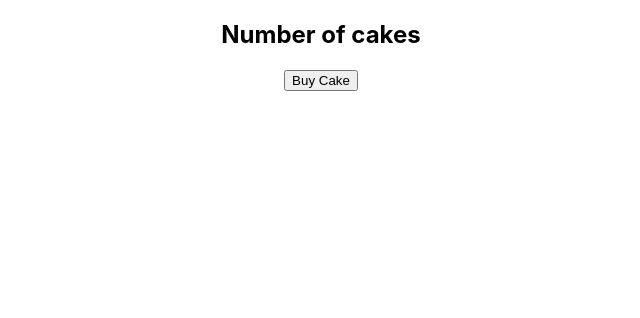
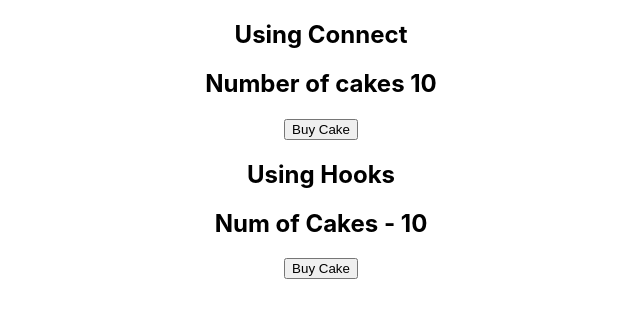
Before and after one commit to sivams20/React-State-Management, a React (Create React App) app: page / in a window 1280 px wide. Shown: the top 318 px of the page, without its empty margins (319-959 px from the left). Built offline with nearby package versions, Linux system fonts and the light colour scheme.

Commit message:
Redux store with connect and mapStatesToProps, mapDispatchtToProps

```diff
--- a/src/App.js
+++ b/src/App.js
@@ -1,13 +1,18 @@
 import './App.css';
-import CakeContainer from './components/cakeContainer';
 import { Provider } from 'react-redux';
 import store from './redux/store';
+import CakeContainer from './components/cakeContainer';
+import HooksCakeContainer from './components/HooksCakeContainer';
+
 
 function App() {
   return (
     <Provider store={store}>
       <div className="App">
+        <h2>Using Connect</h2>
         <CakeContainer />
+        <h2>Using Hooks</h2>
+        <HooksCakeContainer/>
       </div>
     </Provider>
   );
--- /dev/null
+++ b/src/components/HooksCakeContainer.js
@@ -0,0 +1,17 @@
+import React from "react";
+import { useDispatch, useSelector } from 'react-redux';
+import { buyCake } from '../redux/index';
+
+function HooksCakeContainer(){
+    const numOfCakes = useSelector(state => state.numOfCakes);
+    const dispatch = useDispatch();
+
+    return(
+        <div>
+            <h2>Num of Cakes - {numOfCakes}</h2>
+            <button onClick={()=> dispatch(buyCake())}>Buy Cake</button>
+        </div>
+    )
+}
+
+export default HooksCakeContainer;
--- a/src/components/cakeContainer.js
+++ b/src/components/cakeContainer.js
@@ -1,12 +1,26 @@
 import React from "react";
+import { buyCake } from '../redux/index';
+import { connect } from 'react-redux';
 
-function CakeContainer(){
+function CakeContainer(props){
     return(
         <div>
-            <h2>Number of cakes</h2>
-            <button>Buy Cake</button>
+            <h2>Number of cakes {props.numOfCakes}</h2>
+            <button onClick={props.buyCake}>Buy Cake</button>
         </div>
     )
 }
 
-export default CakeContainer;
+const mapStateToProps = state => {
+    return{
+        numOfCakes: state.numOfCakes
+    }
+}
+
+const mapDispatchToProps = dispatch =>{
+    return{
+        buyCake: () => dispatch(buyCake())
+    }
+}
+
+export default connect(mapStateToProps, mapDispatchToProps)(CakeContainer);
--- /dev/null
+++ b/src/redux/index.js
@@ -0,0 +1 @@
+export { buyCake } from './cake/cakeActions';
```
